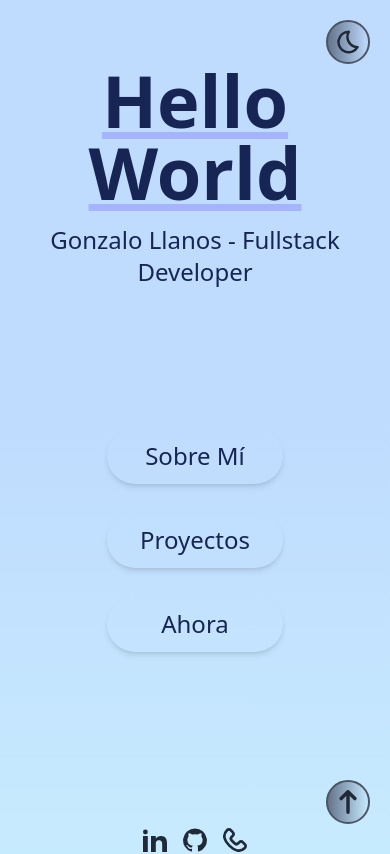
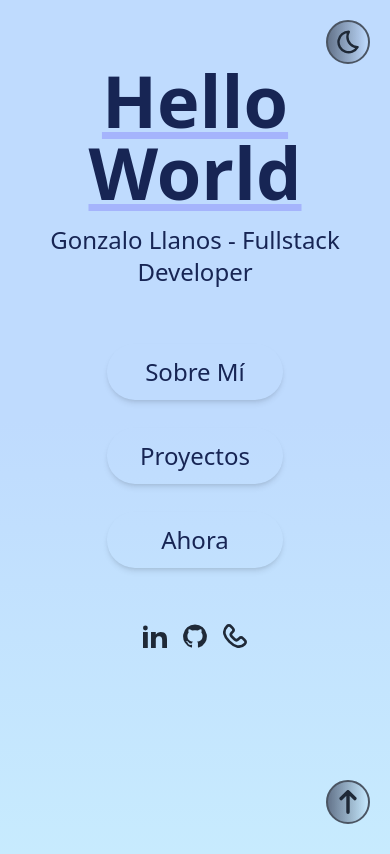
Before and after one commit to gonlla8777/Nuevo-Porfolio-2023-2024, a React (Vite) app: page / in a window 390 px wide. Shown: the top 854 px of the page. Built offline with nearby package versions, Linux system fonts and the light colour scheme; what tailwindcss-animated would draw is missing.

Commit message:
cambios tamaños

```diff
--- a/src/page/Home.jsx
+++ b/src/page/Home.jsx
@@ -30,7 +30,7 @@ const Home = () => {
               Gonzalo Llanos - Fullstack Developer
             </h2>
             <div>
-              <div className="grid min:w-1/3 pt-28 text-center ">
+              <div className="grid min:w-1/3 pt-7 sm:pt-28 text-center ">
                 <div className="mx-auto grid gap-4">
                   <button
                     className="cursor-pointer font-medium font-sans text-2xl  mt-3 hover:bg-cyan-200 dark:hover-bg-indigo-600 rounded-full shadow-md dark:shadow-indigo-600/50 w-44 h-14 hover:text-cyan-400 hover:animate-pulse inline-block"
@@ -53,7 +53,7 @@ const Home = () => {
                     Ahora
                   </button>
 
-                  <div className="flex justify-center space-x-4 inset-x-0 bottom-0 pt-40">
+                  <div className="flex justify-center space-x-4 inset-x-0 bottom-0 pt-10 sm:pt-40">
                     <Ln />
 
                     <Git />
```
